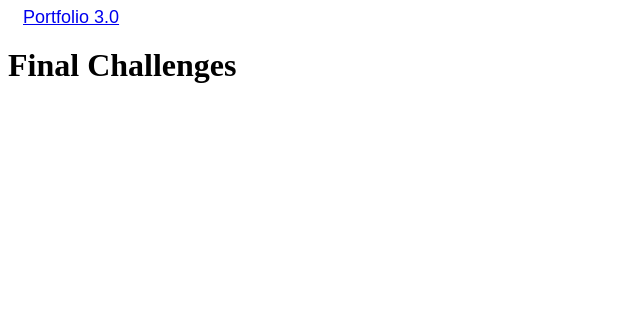
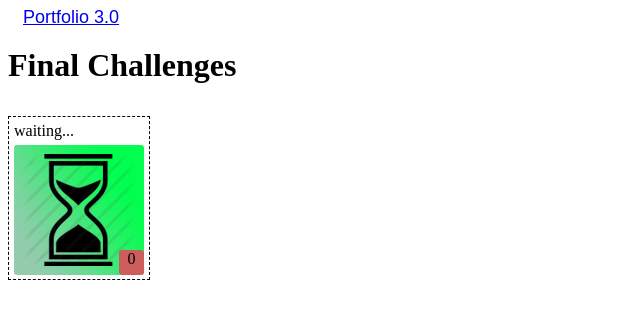
Before and after one commit to flozzone/aurora, a Django app: template Evaluation/templates/evaluation.html in a window 1280 px wide. Shown: the top 319 px of the page, without its empty margins (0-640 px from the left). Run offline with Django 3.2, Linux system fonts and the light colour scheme; the template is opened without the code that fills it: values that come from a table or form of the project are taken from there, others are empty; tables that the repository leaves empty hold one stand-in row (values such as "Sample post"); parts of the project's set-up code (start-up, migrations or seed data) failed here and were passed over; some libraries are stand-ins or nearby versions.

Commit message:
evaluation view;

```diff
--- a/Challenge/models.py
+++ b/Challenge/models.py
@@ -54,7 +54,6 @@ class Challenge(models.Model):
             reviews.append(review)
         return reviews
 
-
     def get_peer_review_questions(self):
         peer_review_questions = []
         for peer_review_question in ReviewQuestion.objects.filter(challenge=self).order_by('order'):
--- a/Elaboration/models.py
+++ b/Elaboration/models.py
@@ -1,5 +1,5 @@
 from django.db import models
-
+from datetime import datetime, timedelta
 
 class Elaboration(models.Model):
     challenge = models.ForeignKey('Challenge.Challenge')
@@ -7,3 +7,16 @@ class Elaboration(models.Model):
     creation_time = models.DateTimeField(auto_now_add=True)
     elaboration_text = models.TextField(null=True)
     submission_time = models.DateTimeField(null=True)
+
+    def is_waiting_elaboration(self):
+        if self.challenge.is_final_challenge():
+            return False
+        # sumbission needs to be at least 3 days old
+        return True if self.submission_time + timedelta(3) < datetime.now() else False
+
+    def get_waiting_elaborations(self):
+        waiting_elaborations = []
+        for elaboration in Elaboration.objects.all():
+            if elaboration.is_waiting_elaboration():
+                waiting_elaborations.append(elaboration)
+        return waiting_elaborations
--- a/Evaluation/static/css/evaluation.css
+++ b/Evaluation/static/css/evaluation.css
@@ -32,6 +32,19 @@
     cursor: pointer;
 }
 
+.waiting {
+    position: absolute;
+    z-index: 3;
+    width: 25px;
+    height: 25px;
+    background-color: indianred;
+    bottom: 4px;
+    right: 5px;
+    border-radius: 3px;
+    text-align: center;
+    cursor: pointer;
+}
+
 .detail_area {
     float: left;
     margin-top: 20px;
--- a/Evaluation/static/js/evaluation.js
+++ b/Evaluation/static/js/evaluation.js
@@ -9,3 +9,15 @@ $(function() {
        });
    });
 });
+
+$(function() {
+   $(".waiting").click(function(event) {
+       var challenge = $(event.target);
+       var challenge_id = challenge.attr('id');
+
+       var url = '/waiting';
+       $.get(url, function (data) {
+            $('#detail_area').html(data);
+       });
+   });
+});
--- a/Evaluation/templates/evaluation.html
+++ b/Evaluation/templates/evaluation.html
@@ -28,6 +28,15 @@
     {% endif %}
   {% endfor %}
 
+  <div class="challenge">
+    <div class="title"> waiting... </div>
+    <img class="challenge_image" src="{{ STATIC_URL }}img/waiting.png">
+    {% if waiting_elaborations %}
+        <div class="waiting">{{ waiting_elaborations|length }}</div>
+    {% endif %}
+    </div>
+  </div>
+
   <div class="detail_area" id="detail_area"></div>
 
 {% endblock %}
--- a/Evaluation/urls.py
+++ b/Evaluation/urls.py
@@ -5,4 +5,5 @@ from django.http import HttpResponsePermanentRedirect
 urlpatterns = patterns('',
     url(r'^evaluation/$', 'Evaluation.views.evaluation'),
     url(r'^submission/$', 'Evaluation.views.submission'),
+    url(r'^waiting/$', 'Evaluation.views.waiting'),
 )
--- a/PortfolioUser/management.py
+++ b/PortfolioUser/management.py
@@ -229,17 +229,17 @@ def init_data(app, sender, **kwargs):
         # create dummy elaboration for challenge 1
         print('adding dummy elaboration 1 for challenge 1')
         de1 = Elaboration(challenge=challenge_1, user=d1, elaboration_text="dummy elaboration 1",
-                          submission_time=datetime.now())
+                          submission_time='2013-11-01 10:00:00')
         de1.save()
 
         print('adding dummy elaboration 2 for challenge 1')
         de2 = Elaboration(challenge=challenge_1, user=d2, elaboration_text="dummy elaboration 2",
-                          submission_time=datetime.now())
+                          submission_time='2013-11-05 10:00:00')
         de2.save()
 
         print('adding dummy elaboration 3 for challenge 1')
         de3 = Elaboration(challenge=challenge_1, user=d3, elaboration_text="dummy elaboration 3",
-                          submission_time=datetime.now())
+                          submission_time='2013-11-12 10:00:00')
         de3.save()
 
         print('adding final elaboration 1 for challenge 10')
```
Also changed, not shown: Evaluation/templates/search.html (deleted, +0 -27 lines), Evaluation/templates/waiting.html (added, +13 -0 lines), Evaluation/views.py (+9 -1 lines), static/img/waiting.png (added).
